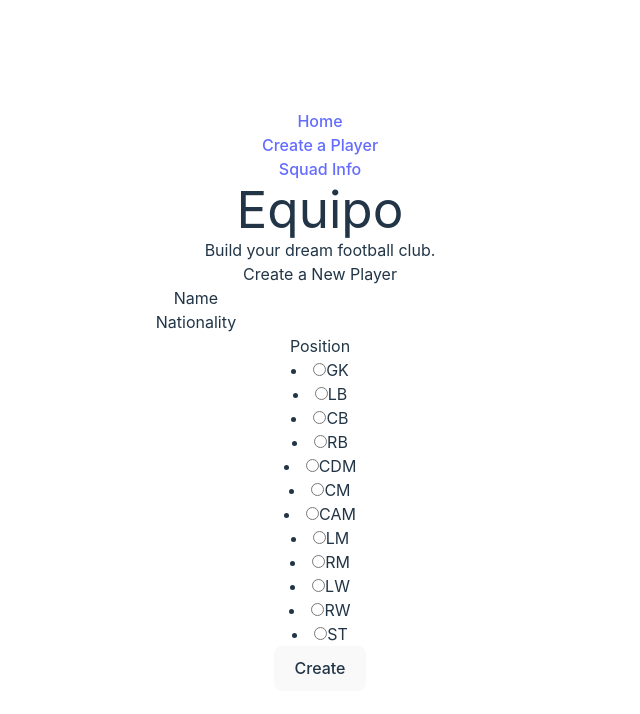
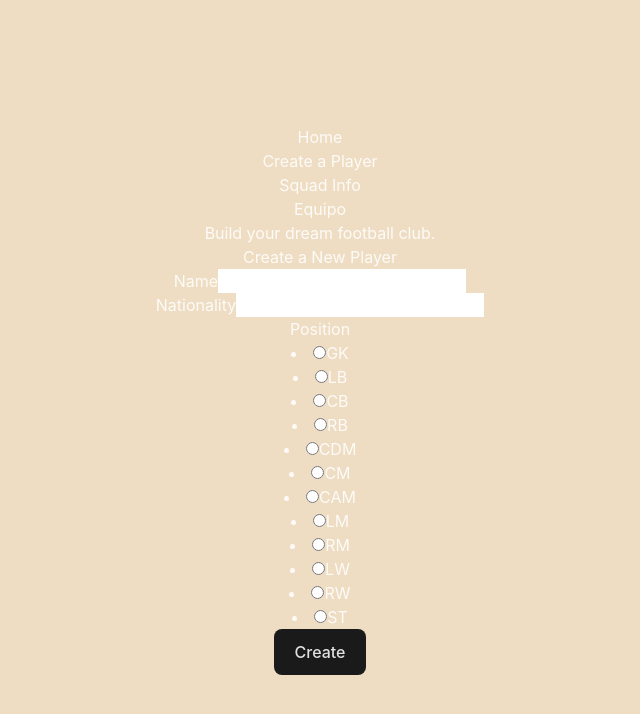
Before and after one commit to RiosNicholas/equipo, a React (Vite) app: page /create-player in a window 1280 px wide. Shown: the top 714 px of the page, without its empty margins (320-960 px from the left). Built offline with nearby package versions, Linux system fonts and the light colour scheme; no server answers.

Commit message:
Update CSS

```diff
--- a/src/components/PlayerForm.jsx
+++ b/src/components/PlayerForm.jsx
@@ -33,7 +33,7 @@ const PlayerForm = () => {
         <div>
             <form className="bg-orange-100 text-black rounded p-3 m-2">
                 <div className="flex flex-col text-center items-center justify-center p-1">
-                    <label for="name" className="font-semibold text-lg underline">
+                    <label htmlFor="name" className="font-semibold text-lg underline">
                         Name
                     </label>
                         <input
@@ -47,7 +47,7 @@ const PlayerForm = () => {
                 </div>
 
                 <div className="flex flex-col text-center items-center justify-center p-1">
-                    <label for="nationality" className="font-semibold text-lg underline">
+                    <label htmlFor="nationality" className="font-semibold text-lg underline">
                         Nationality
                     </label>
                     <input
--- a/src/components/UpdatePlayerForm.jsx
+++ b/src/components/UpdatePlayerForm.jsx
@@ -56,7 +56,7 @@ const UpdatePlayerForm = () => {
         <div>
             <form>
                 <div>
-                    <label for="name" className="font-semibold text-lg underline">
+                    <label htmlFor="name" className="font-semibold text-lg underline">
                         Name
                     </label>
                     <input
@@ -70,7 +70,7 @@ const UpdatePlayerForm = () => {
                 </div>
 
                 <div>
-                    <label for="nationality" className="font-semibold text-lg underline">
+                    <label htmlFor="nationality" className="font-semibold text-lg underline">
                         Nationality
                     </label>
                     <input
--- a/src/index.css
+++ b/src/index.css
@@ -7,7 +7,6 @@
   line-height: 1.5;
   font-weight: 400;
 
-  color-scheme: light dark;
   color: rgba(255, 255, 255, 0.87);
   background-color: #eeddc3;
 
@@ -18,14 +17,7 @@
   -webkit-text-size-adjust: 100%;
 }
 
-a {
-  font-weight: 500;
-  color: #646cff;
-  text-decoration: inherit;
-}
-a:hover {
-  color: #535bf2;
-}
+
 
 body {
   margin: 0;
@@ -35,10 +27,7 @@ body {
   min-height: 100vh;
 }
 
-h1 {
-  font-size: 3.2em;
-  line-height: 1.1;
-}
+
 
 button {
   border-radius: 8px;
@@ -58,16 +47,3 @@ button:focus,
 button:focus-visible {
   outline: 4px auto -webkit-focus-ring-color;
 }
-
-@media (prefers-color-scheme: light) {
-  :root {
-    color: #213547;
-    background-color: #ffffff;
-  }
-  a:hover {
-    color: #747bff;
-  }
-  button {
-    background-color: #f9f9f9;
-  }
-}
```
